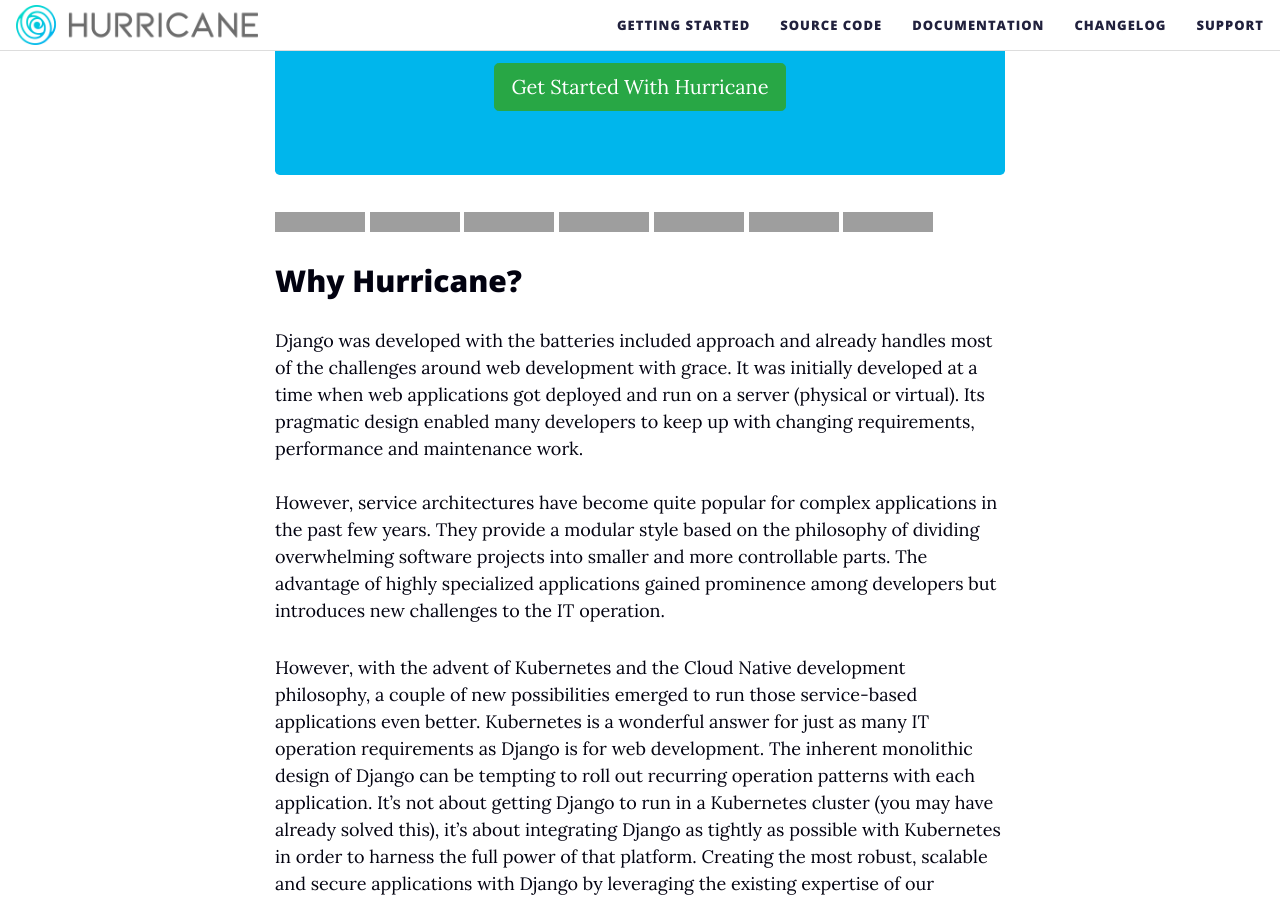
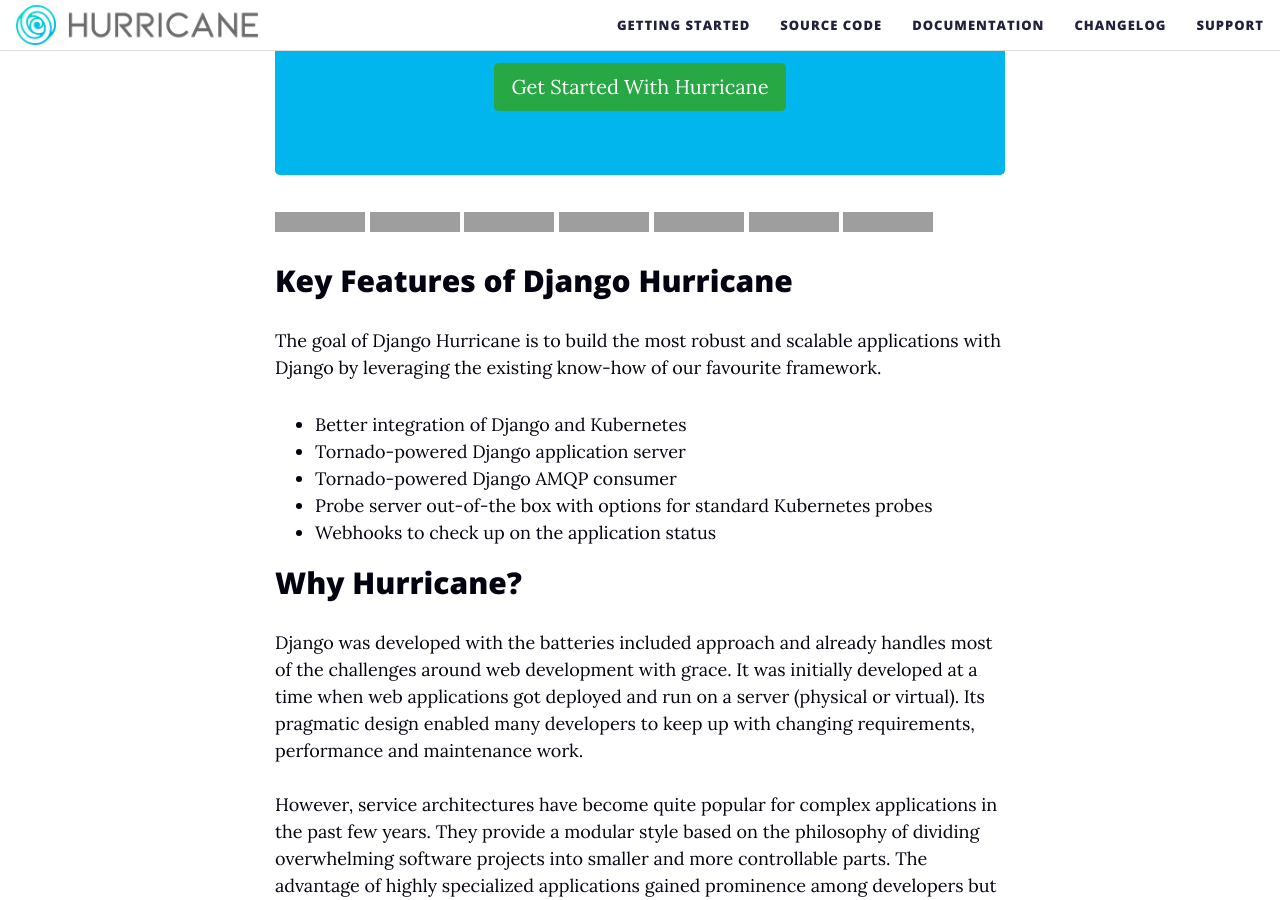
Before and after one commit to django-hurricane/django-hurricane, a Jekyll site: the page built from website/index.md, in a window 1280 px wide and 900 px high, scrolled down 1077 px, cut to the strip 0-900 px from the top of the window. Built offline with Jekyll 4.4.1, drawn with Linux system fonts in a browser that asks for light colours; nearby versions of some CDN libraries; grey boxes are pictures that could not be loaded.

Commit message:
Update index.md
Update with feature list

```diff
--- a/website/index.md
+++ b/website/index.md
@@ -24,6 +24,15 @@
 [![License: MIT](https://img.shields.io/badge/License-MIT-yellow.svg)](https://opensource.org/licenses/MIT)
 [![Code style: black](https://img.shields.io/badge/code%20style-black-000000.svg)](https://github.com/psf/black)
 
+## Key Features of Django Hurricane
+
+The goal of Django Hurricane is to build the most robust and scalable applications with Django by leveraging the existing know-how of our favourite framework.
+
+-   Better integration of Django and Kubernetes
+-   Tornado-powered Django application server
+-   Tornado-powered Django AMQP consumer
+-   Probe server out-of-the box with options for standard Kubernetes probes
+-   Webhooks to check up on the application status
 
 ## Why Hurricane?
 Django was developed with the batteries included approach and already handles most of the challenges around web
```
